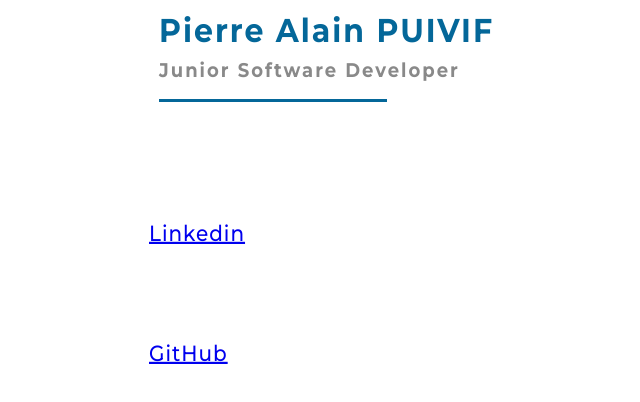
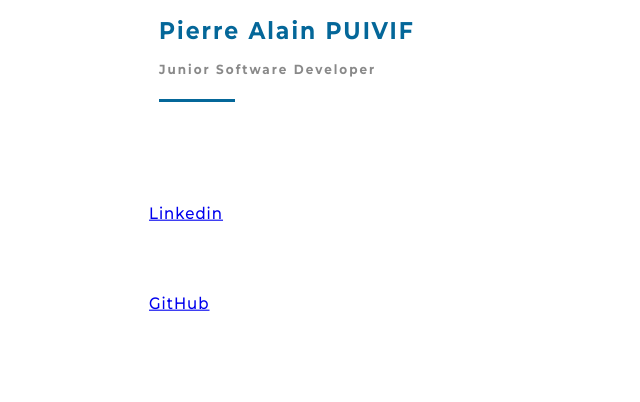
Before and after one commit to ppuivif/ppuivif.github.io, a plain HTML site: page index.html in a window 1280 px wide. Shown: the top 402 px of the page, without its empty margins (248-888 px from the left). Drawn offline with Linux system fonts and the light colour scheme.

Commit message:
2025-06-18

```diff
--- a/index.html
+++ b/index.html
@@ -20,7 +20,7 @@
 		.h1text {
 			font-family: 'Montserrat';
 			/*font-size: 18.1px;*/
-			font-size: 30px;
+			font-size: 22px;
 			letter-spacing: 2px;
 			transform: scaleX(1) scaleY(1.1);
 			font-weight: bold;
@@ -42,7 +42,7 @@
 		.subtitletext {
 			font-family: 'Montserrat';
 			/*font-size: 10.7px;*/
-			font-size: 18px;
+			font-size: 12px;
 			letter-spacing: 2px;
 			transform: scaleX(1) scaleY(1.1);
 			font-weight: bold;
@@ -62,7 +62,7 @@
 		}
 		.hr1 {
 			height: 3px;
-			width: 30%;
+			width: 10%;
 			background-color: #046799;
 			margin-left: 20px;
 		}
@@ -99,7 +99,7 @@
 		.bodytext {
 			font-family: 'Montserrat', sans-serif;
 			/*font-size: 8.8px;*/
-			font-size: 20px;
+			font-size: 15px;
 			background-color: rgb(255, 255, 255);
 			letter-spacing: 1px;
 			transform: scaleX(1) scaleY(1.1);
@@ -181,14 +181,14 @@
 		<div class="hr1container">
 			<div class="hr1"></div>
 		</div>
-		<div class="bodycontainer" style="top: 100px; left: 30%; height: 20px; width: 34%;">
+		<div class="bodycontainer" style="top: 80px; left: 30%; height: 20px; width: 34%;">
 			<div class="bodytext">
 				<a href="https://www.linkedin.com/in/pierre-alain-puivif-ab490433a" target="_blank" style="text-decoration: underline;">
 					Linkedin
 				</a>
 			</div>
 		</div>
-		<div class="bodycontainer" style="top: 200px; left: 30%; height: 20px; width: 34%;">
+		<div class="bodycontainer" style="top: 150px; left: 30%; height: 20px; width: 34%;">
 			<div class="bodytext">
 				<a href="https://github.com/ppuivif" target="_blank" style="text-decoration: underline;">
 					GitHub
```
